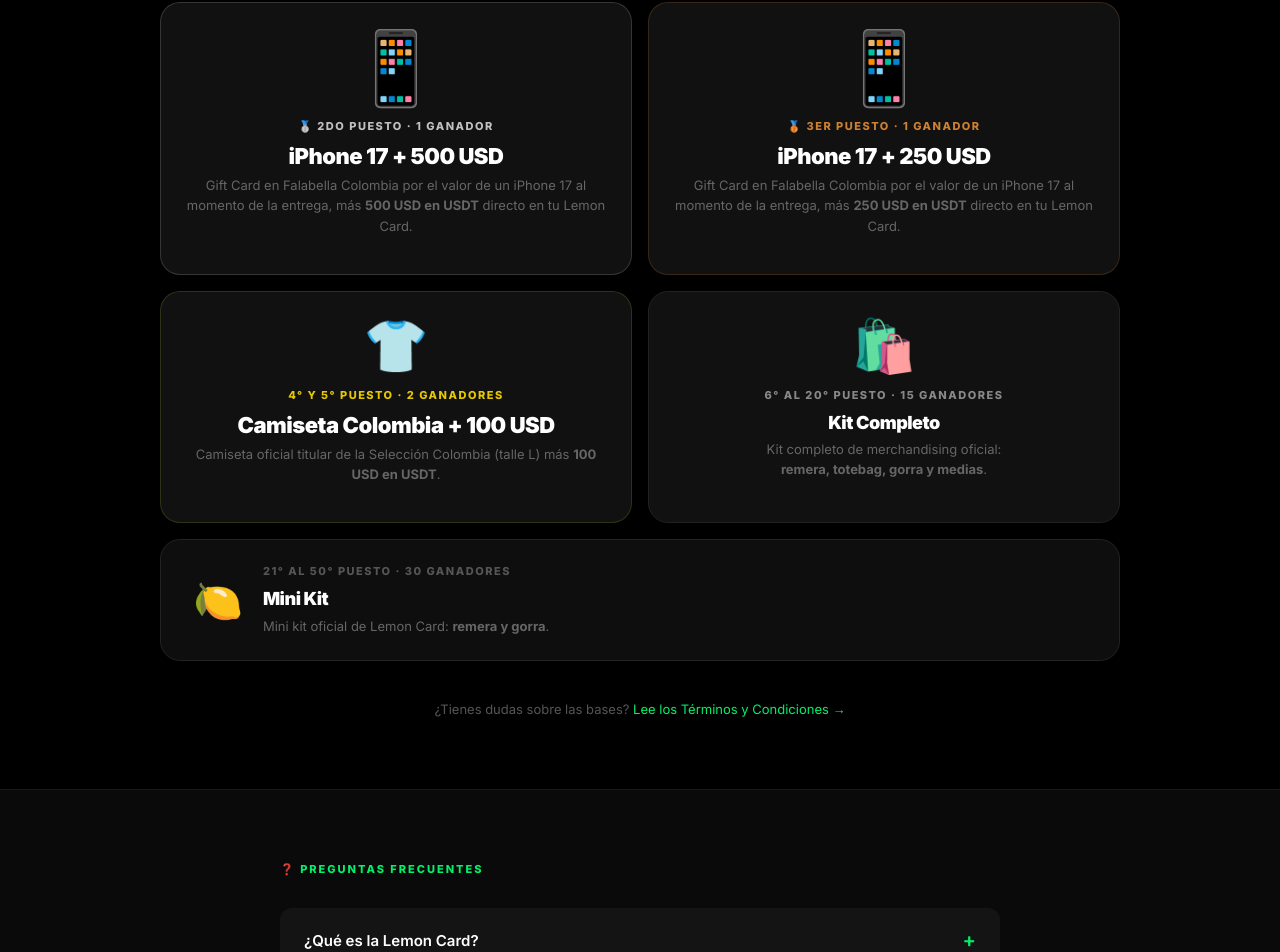
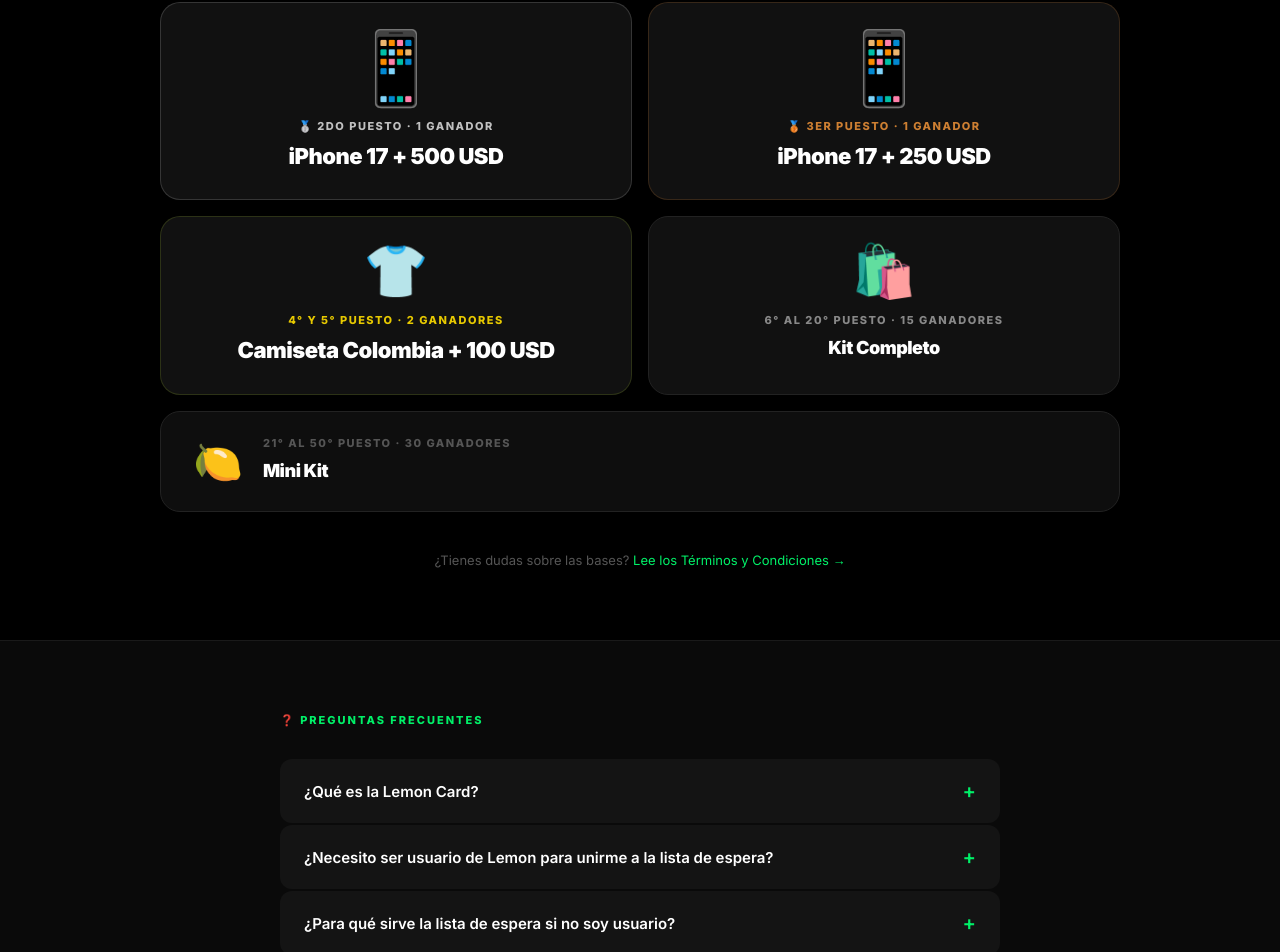
Before and after one commit to germanmoreno-max/lemon-ranking, a Next.js app: page / in a window 1280 px wide. Shown: the part 5382-6334 px from the top of the page. Built offline with nearby package versions, Linux system fonts and the light colour scheme.

Commit message:
feat: remove descriptions from prizes 2-50, keep only 1st prize desc

```diff
--- a/components/PrizesSection.tsx
+++ b/components/PrizesSection.tsx
@@ -38,19 +38,11 @@
             <span className="prize-emoji-big">📱</span>
             <div className="prize-pos">🥈 2do Puesto · 1 ganador</div>
             <div className="prize-title">iPhone 17 + 500 USD</div>
-            <div className="prize-desc">
-              Gift Card en Falabella Colombia por el valor de un iPhone 17 al momento de la entrega,
-              más <strong>500 USD en USDT</strong> directo en tu Lemon Card.
-            </div>
           </div>
           <div className="prize-card third">
             <span className="prize-emoji-big">📱</span>
             <div className="prize-pos">🥉 3er Puesto · 1 ganador</div>
             <div className="prize-title">iPhone 17 + 250 USD</div>
-            <div className="prize-desc">
-              Gift Card en Falabella Colombia por el valor de un iPhone 17 al momento de la entrega,
-              más <strong>250 USD en USDT</strong> directo en tu Lemon Card.
-            </div>
           </div>
         </div>
 
@@ -60,10 +52,6 @@
             <span className="prize-emoji-big" style={{ fontSize: '52px' }}>👕</span>
             <div className="prize-pos">4° y 5° Puesto · 2 ganadores</div>
             <div className="prize-title">Camiseta Colombia + 100 USD</div>
-            <div className="prize-desc">
-              Camiseta oficial titular de la Selección Colombia (talle L)
-              más <strong>100 USD en USDT</strong>.
-            </div>
           </div>
 
           {/* 6–20 */}
@@ -71,10 +59,6 @@
             <span className="prize-emoji-big" style={{ fontSize: '52px' }}>🛍️</span>
             <div className="prize-pos" style={{ color: '#888' }}>6° al 20° Puesto · 15 ganadores</div>
             <div className="prize-title" style={{ fontSize: '18px' }}>Kit Completo</div>
-            <div className="prize-desc">
-              Kit completo de merchandising oficial:<br />
-              <strong>remera, totebag, gorra y medias</strong>.
-            </div>
           </div>
         </div>
 
@@ -84,9 +68,6 @@
           <div>
             <div className="prize-pos" style={{ color: '#555' }}>21° al 50° Puesto · 30 ganadores</div>
             <div className="prize-title" style={{ fontSize: '18px', color: '#fff' }}>Mini Kit</div>
-            <div className="prize-desc" style={{ margin: 0 }}>
-              Mini kit oficial de Lemon Card: <strong>remera y gorra</strong>.
-            </div>
           </div>
         </div>
 
```
